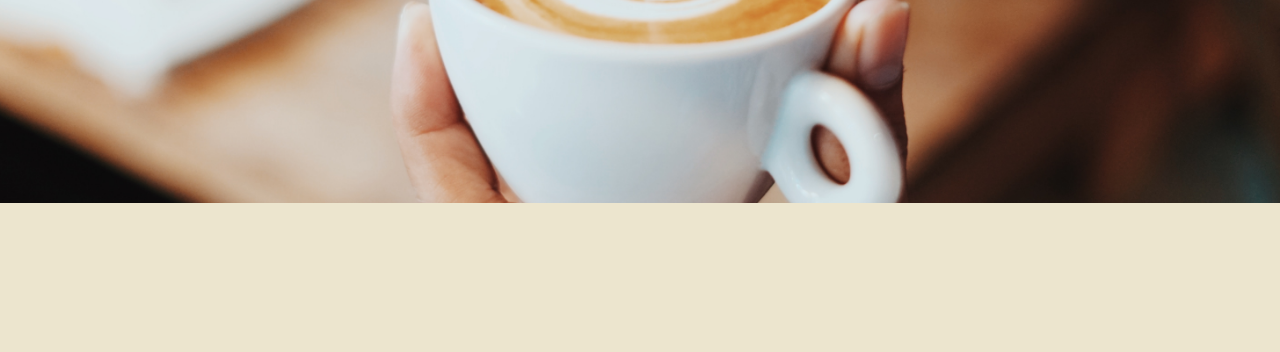
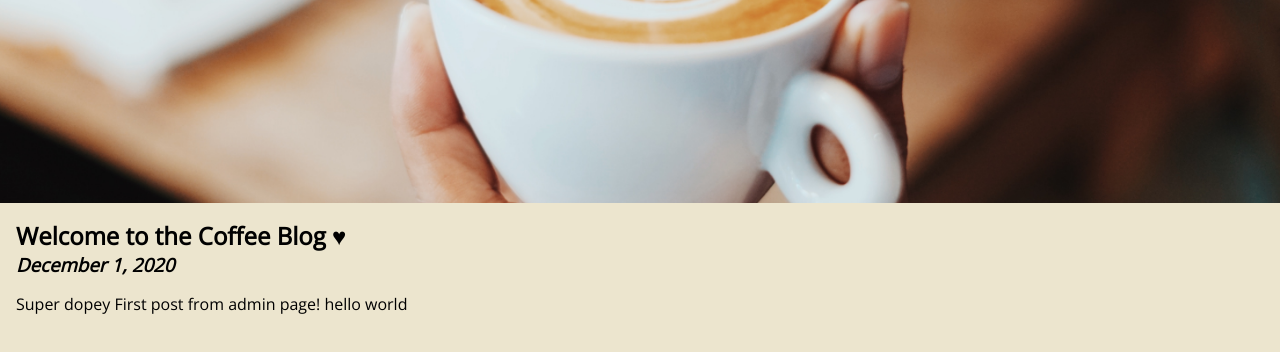
Before and after one commit to Tonikprofik/coffee-shop, a Gatsby site: page / in a window 1280 px wide. Shown: the part 436-788 px from the top of the page. Built offline with nearby package versions, Linux system fonts and the light colour scheme; Gatsby itself is replaced by a stand-in of ours.

Commit message:
blogpost,list components

```diff
--- a/gatsby-config.js
+++ b/gatsby-config.js
@@ -4,6 +4,14 @@ module.exports = {
   },
 
   plugins: [
-    'gatsby-plugin-netlify-cms'
+    'gatsby-plugin-netlify-cms',
+    {
+      resolve: 'gatsby-source-filesystem',
+      options: {
+        name: 'blog',
+        path: 'src/blog'
+      }
+    },
+    'gatsby-transformer-remark'
   ]
 };
--- a/package.json
+++ b/package.json
@@ -16,6 +16,8 @@
   "dependencies": {
     "gatsby": "^2.23.7",
     "gatsby-plugin-netlify-cms": "^4.3.5",
+    "gatsby-source-filesystem": "^2.3.14",
+    "gatsby-transformer-remark": "^2.8.19",
     "netlify-cms-app": "^2.12.15",
     "react": "^16.13.1",
     "react-dom": "^16.13.1"
--- /dev/null
+++ b/src/components/BlogList.js
@@ -0,0 +1,37 @@
+import React from 'react'
+
+import { graphql, useStaticQuery } from 'gatsby'
+import BlogPost from './BlogPost'
+
+export default function BlogList() {
+    const data = useStaticQuery(graphql`
+        {
+            allMarkdownRemark {
+                edges {
+                    node {
+                        id
+                        frontmatter {
+                            title
+                            date(formatString: "MMMM D, YYYY")
+                        }
+                        excerpt
+                    }
+                }
+            }
+        }
+
+    `);
+
+    return (
+        <div>
+            {data.allMarkdownRemark.edges.map(edge => (
+                <BlogPost
+                    key={edge.node.id}
+                    title={edge.node.frontmatter.title}
+                    date={edge.node.frontmatter.date}
+                    excerpt={edge.node.excerpt}
+                />
+            ))}
+        </div>
+    )
+}
--- /dev/null
+++ b/src/components/BlogPost.js
@@ -0,0 +1,13 @@
+import React from 'react'
+
+import styles from './BlogPost.module.css';
+
+export default function BlogPost({ title, date, excerpt}) {
+    return (
+        <article className= {styles.blog}>
+            <h2>{title}</h2>
+            <h3>{date}</h3>
+            <p>{excerpt}</p>
+        </article>
+    )
+}
--- /dev/null
+++ b/src/components/BlogPost.module.css
@@ -0,0 +1,12 @@
+.blog {
+    padding: 1rem;
+}
+
+.blog h2 {
+    margin: 0;
+}
+
+.blog h3 {
+    margin: 0;
+    font-style: italic;
+}
--- a/src/pages/index.js
+++ b/src/pages/index.js
@@ -1,7 +1,7 @@
 import React from 'react';
-
 import { graphql, useStaticQuery } from 'gatsby';
 
+import BlogList from '../components/BlogList';
 import Layout from '../components/Layout';
 
 import styles from './index.module.css';
@@ -22,6 +22,7 @@ export default function IndexPage() {
       <div id={styles.hero}>
         <h1>{data.site.siteMetadata.title}</h1>
       </div>
+      <BlogList/>
     </Layout>
   );
 }
```
Also changed, not shown: 1 other file.
